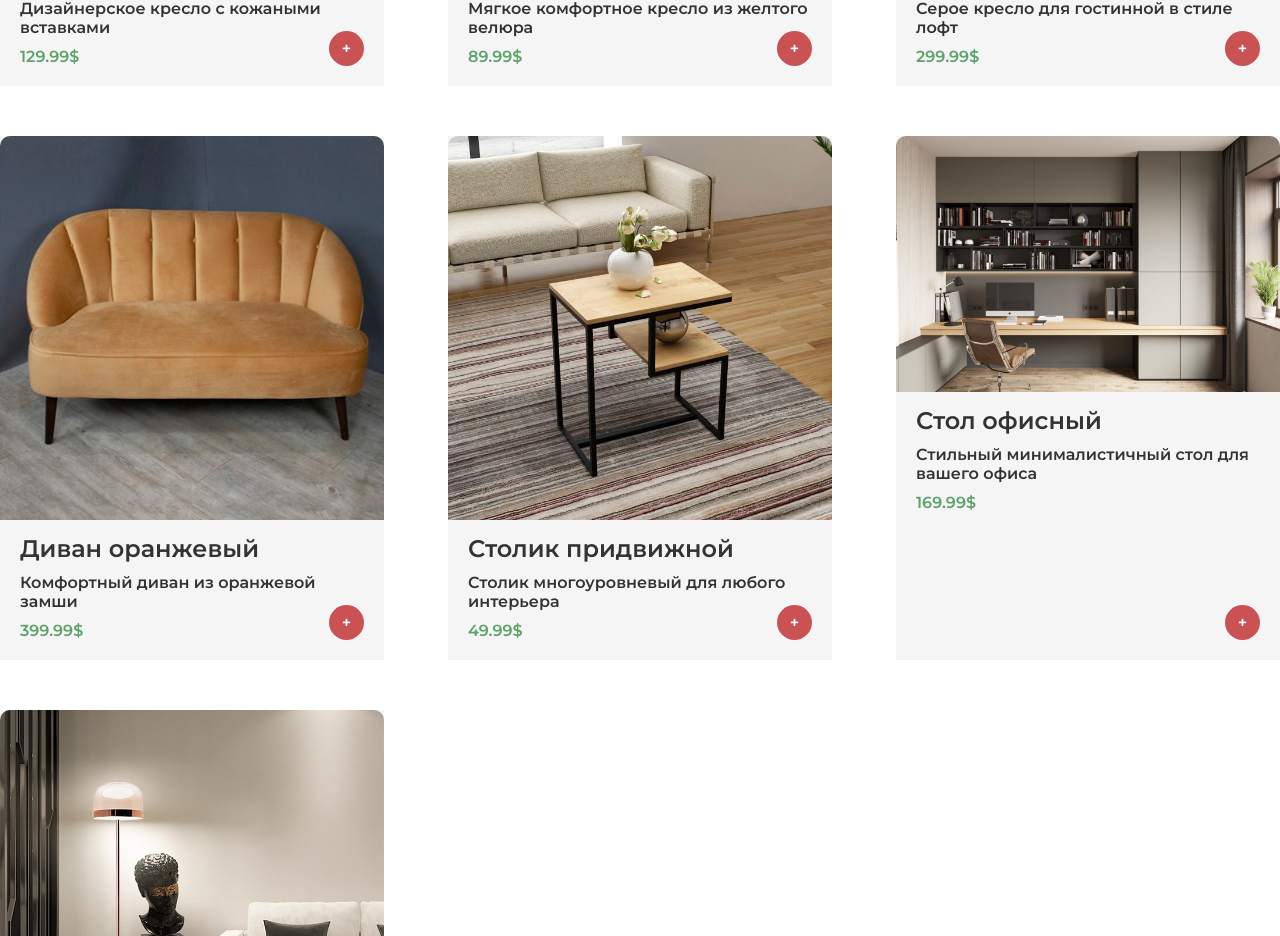
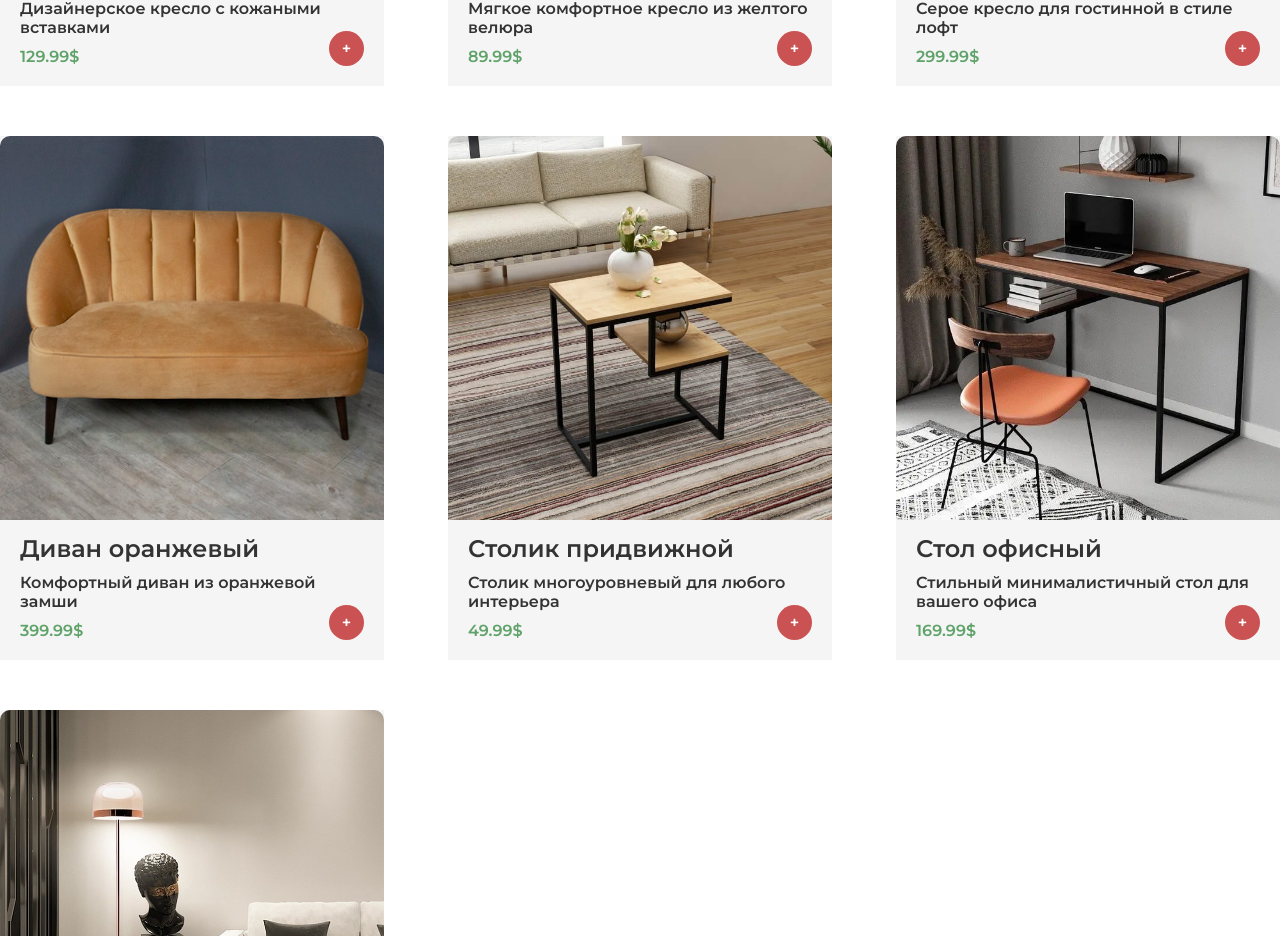
Before and after one commit to Valeriya266/shop, a React (Create React App) app: page / in a window 1280 px wide. Shown: the part 1178-2114 px from the top of the page. Built offline with nearby package versions, Linux system fonts and the light colour scheme.

Commit message:
update img

```diff
--- a/src/App.js
+++ b/src/App.js
@@ -56,7 +56,7 @@ class App extends Component {
         {
           id: 6,
           title: 'Стол офисный',
-          img: '6.jpeg',
+          img: 'table-office.jpeg',
           desc: 'Стильный минималистичный стол для вашего офиса',
           category: 'tables',
           price: '169.99'
```
Also changed, not shown: public/img/6.jpeg (deleted), public/img/table-office.jpeg (added).
